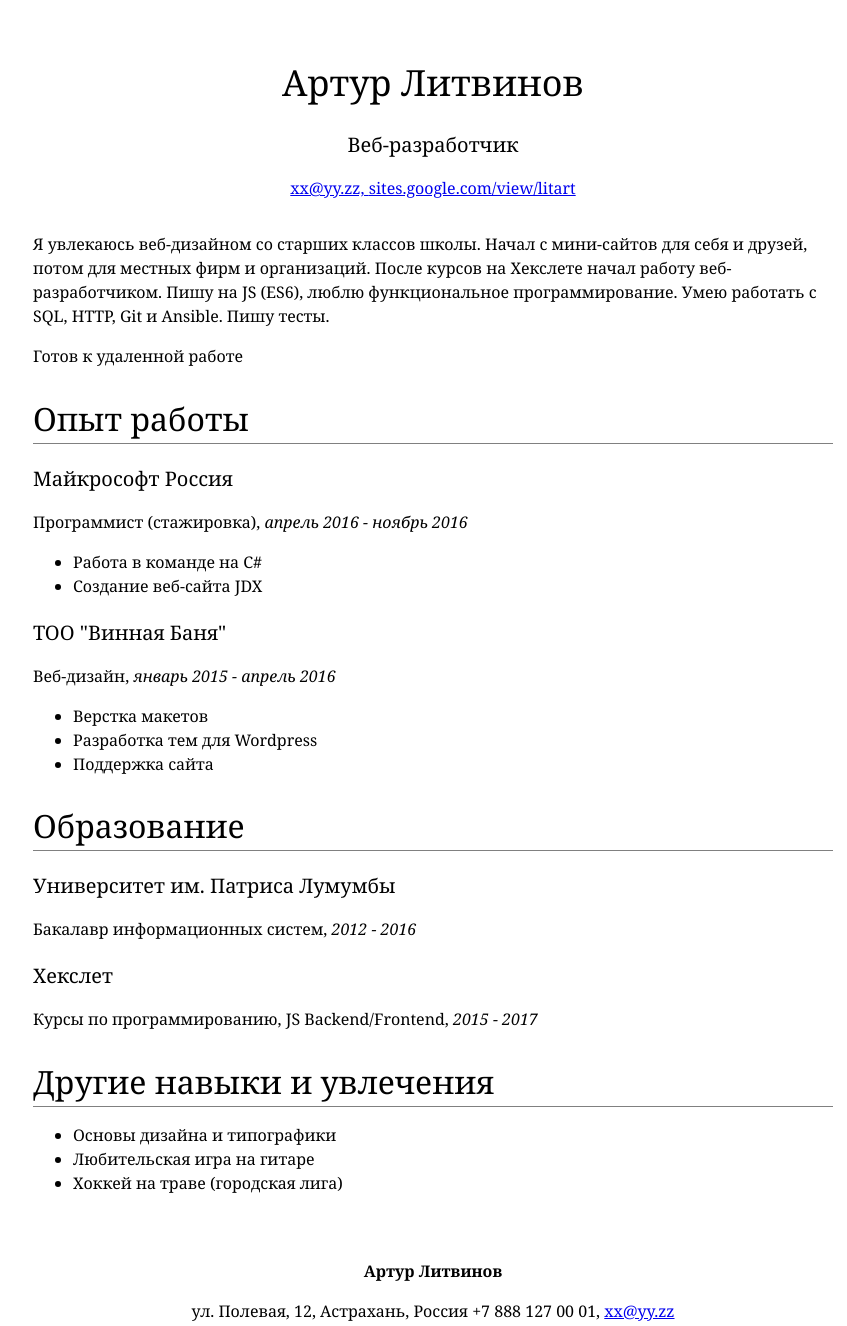
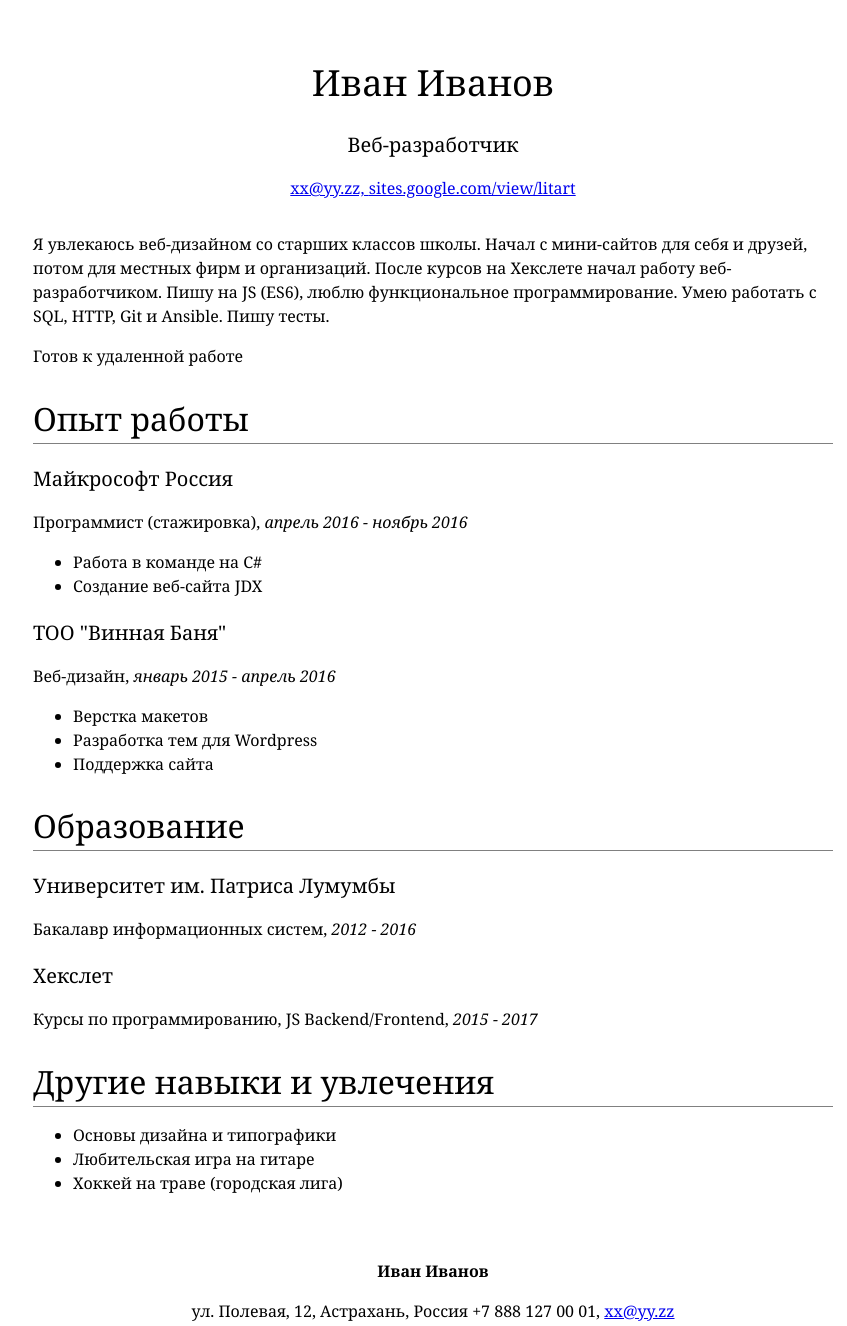
Before and after one commit to litart/litart.github.io, a plain HTML site: page index.html in a window 1280 px wide. Shown: the whole page, without its empty margins (207-1054 px from the left). Drawn offline with Linux system fonts and the light colour scheme.

Commit message:
Update index.html

```diff
--- a/index.html
+++ b/index.html
@@ -7,7 +7,7 @@
 </head>
 <body>
 	<div id="header">
-		<h1>Артур Литвинов</h1>
+		<h1>Иван Иванов</h1>
 		<h3>Веб-разработчик</h3>
 		<p>
 			<a href="mailto:xx@yy.zz">xx@yy.zz, </a>
@@ -50,7 +50,7 @@
 		</ul>
 	</div>
 	<div id="footer">
-		<p><b>Артур Литвинов</b></p>
+		<p><b>Иван Иванов</b></p>
 		<p>ул. Полевая, 12, Астрахань, Россия +7 888 127 00 01, <a href="mailto:xx@yy.zz">xx@yy.zz</a></p>
 	</div>
 </body>
```
